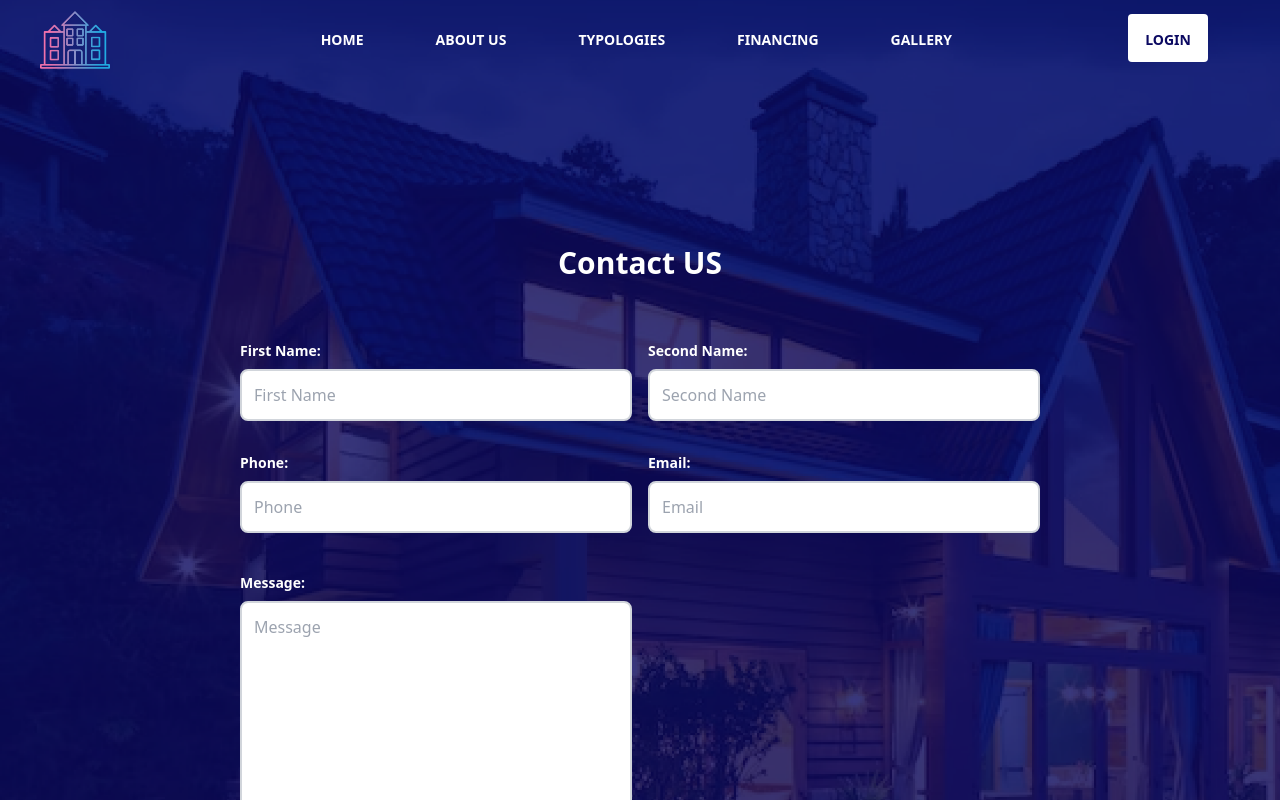
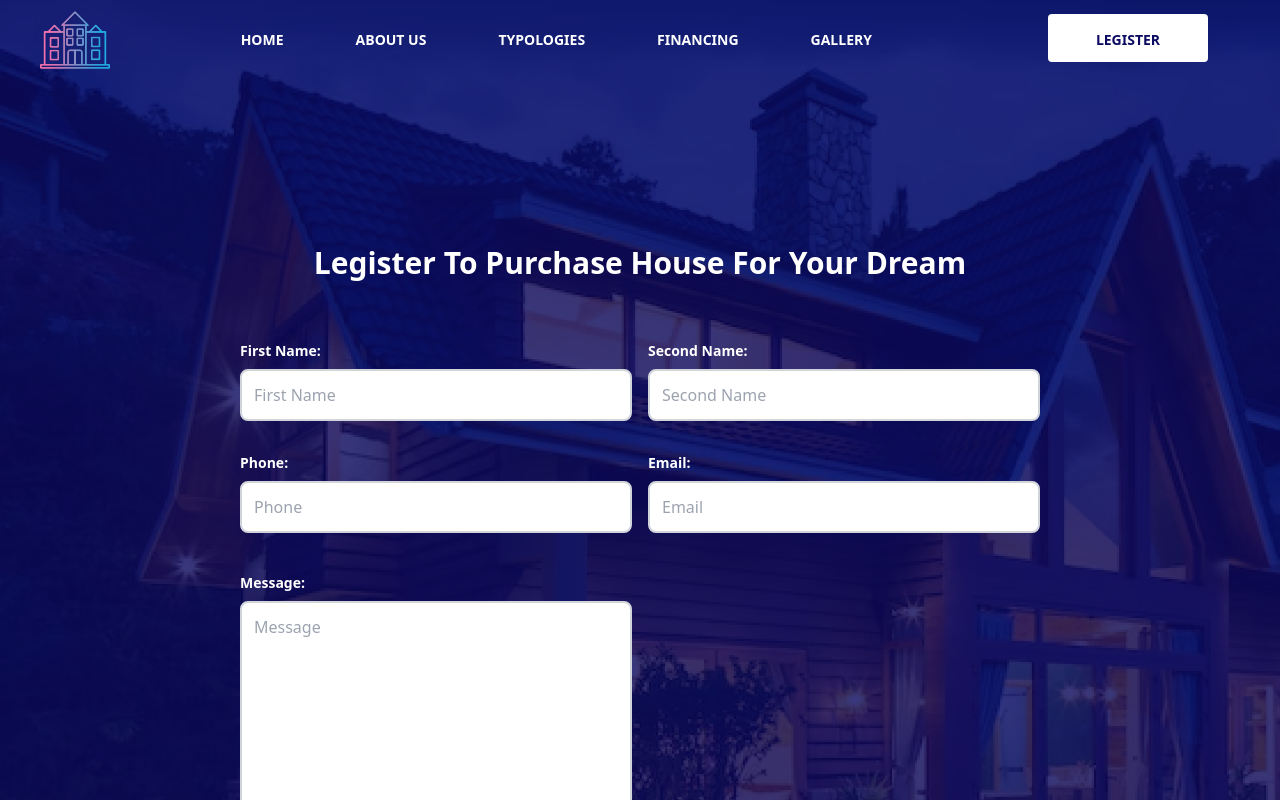
Before and after one commit to nyirurugoomar/House-Rent-App, a React (Create React App) app: page /login in a window 1280 px wide. Shown: the top 800 px of the page. Built offline with nearby package versions, Linux system fonts and the light colour scheme.

Commit message:
update form title

```diff
--- a/src/components/Navbar.jsx
+++ b/src/components/Navbar.jsx
@@ -56,7 +56,7 @@ useEffect(()=>{
                     <li className='ml-10 text-sm uppercase hover:border-b-2 border-white text-white p-4 font-bold'>Gallery</li>
                     {/* </NavLink> */}
                     <NavLink to="/login" >
-                    <li className='ml-40 text-sm uppercase hover:border-b-2 cursor-pointer text-[#0B0961] text-center font-bold bg-white p-4 rounded h-12 w-20  '>Login</li>
+                    <li className='ml-40 text-sm uppercase hover:border-b-2 cursor-pointer text-[#0B0961] text-center font-bold bg-white p-4 rounded h-12 w-40  '>Legister</li>
                     </NavLink>
             </ul>
 
@@ -108,7 +108,7 @@ useEffect(()=>{
                     <li onClick={()=>setNav(false)} className='py-4 text-sm'>Gallery</li>
                     {/* </NavLink> */}
                     {/* <Link to='/#contact'> */}
-                        <li onClick={()=>setNav(false)} className='py-4 text-sm bg-[#0B0961] w-20 text-center text-white rounded-xl '>Login</li>
+                        <li onClick={()=>setNav(false)} className='py-4 text-sm bg-[#0B0961] w-20 text-center text-white rounded-xl '>Legister</li>
                      {/* </Link> */}
                 </ul>
                 <div className='pt-10'>
--- a/src/components/pages/Login.jsx
+++ b/src/components/pages/Login.jsx
@@ -8,7 +8,7 @@ function Login() {
         <div className='pt-40  text-center'>
             <div className=' mx-40'>
               <div className='p-20'>
-            <h1 className='text-center text-[30px] font-[700] font-krona text-white mb-10'>Contact US</h1>
+            <h1 className='text-center text-[30px] font-[700] font-krona text-white mb-10'>Legister To Purchase House For Your Dream</h1>
                 <form
                   action=""
                   method=""
```
